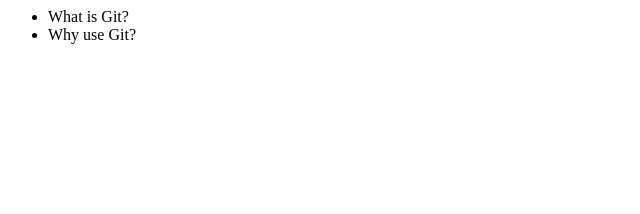
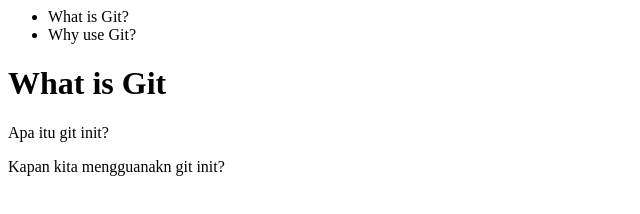
Before and after one commit to Candia20/ruang-belajar, a plain HTML site: page pages/question.html in a window 1280 px wide. Shown: the whole page, without its empty margins (0-640 px from the left). Drawn offline with Linux system fonts and the light colour scheme.

Commit message:
add two question git init

```diff
--- a/pages/question.html
+++ b/pages/question.html
@@ -1,11 +1,17 @@
 <html>
+
 <head>
     <title>Question Page</title>
 </head>
+
 <body>
     <ul>
         <li>What is Git?</li>
         <li>Why use Git?</li>
-    <ul>
+    </ul>
+    <h1>What is Git</h1>
+    <p>Apa itu git init?</p>
+    <p>Kapan kita mengguanakn git init?</p>
 </body>
+
 </html>
```
